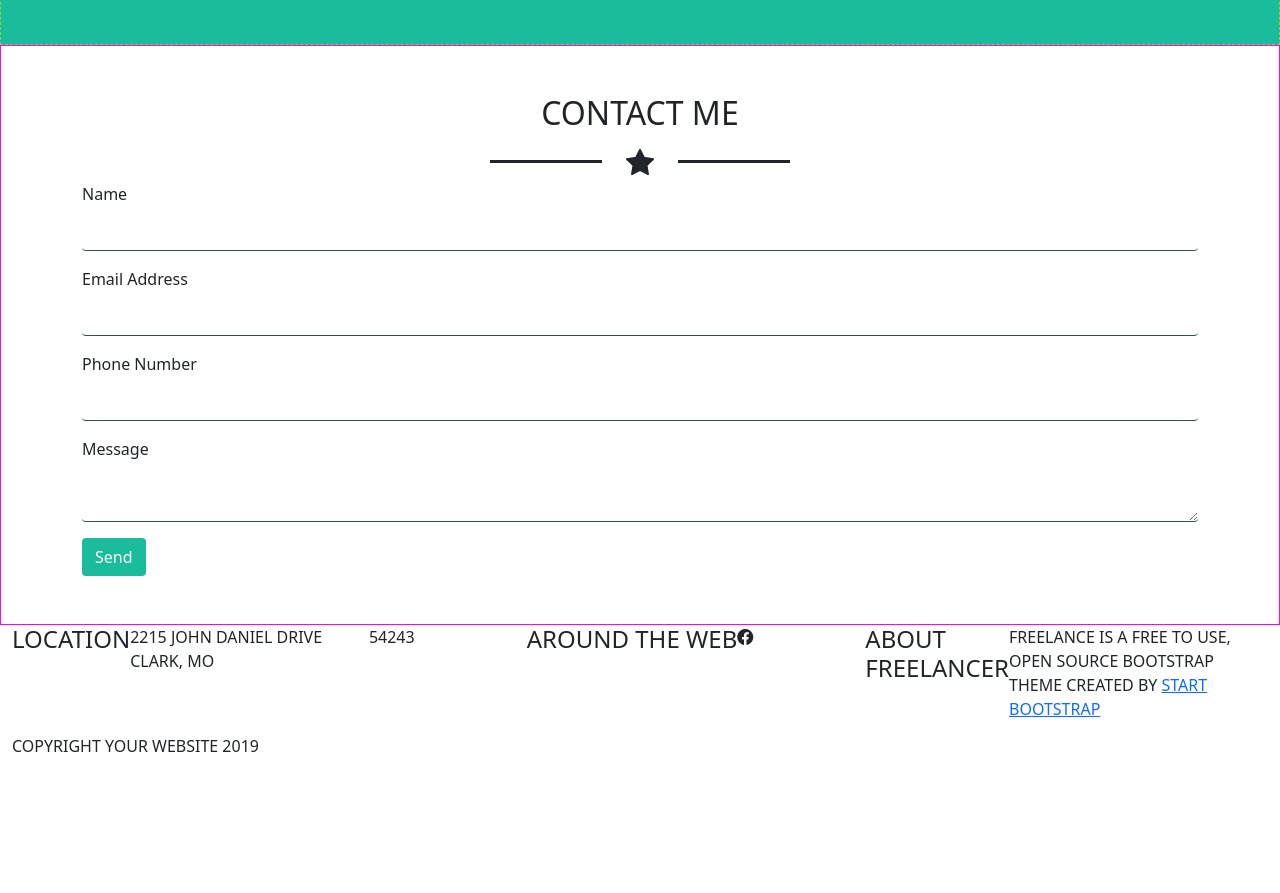
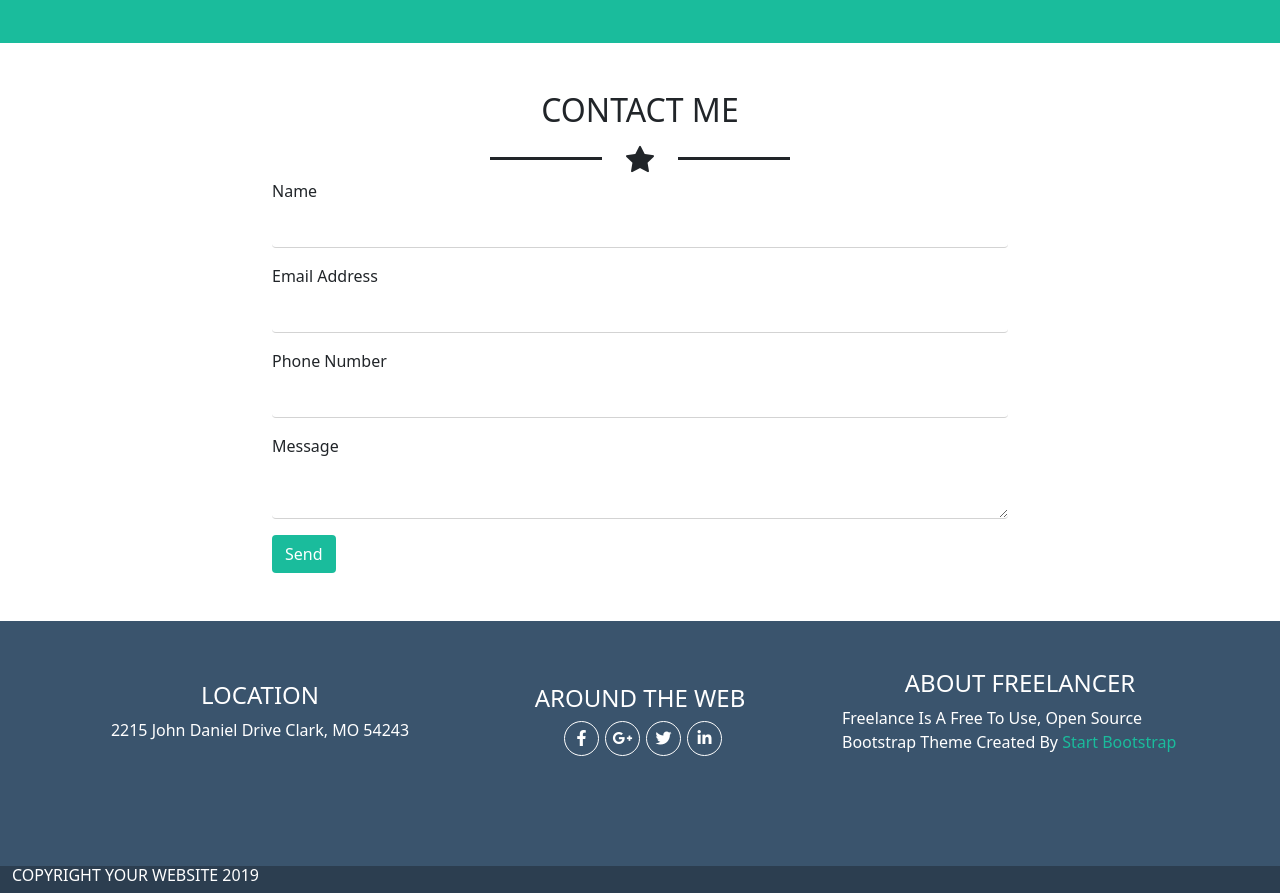
Before and after one commit to FrancescoCina/html-css-bootstrap-freelancer, a plain HTML site: page index.html in a window 1280 px wide. Shown: the part 1580-2473 px from the top of the page. Before the commit the page ends 2345 px from the top, so only its background shows below. Drawn offline with nearby package versions, Linux system fonts and the light colour scheme.

Commit message:
da finire top-footer

```diff
--- a/css/style.css
+++ b/css/style.css
@@ -14,19 +14,16 @@
 }
 
 
+.water-green{
+    color:#1abc9c;
+}
+
+
+
 .jumbotron-image{
    width: 200px;
    height: 200px;
 }
-
-#about{
-    border: 1px dashed yellowgreen;
-}
-
-#contact{
-    border: 1px solid fuchsia;
-}
-
 
 .right-line{
     height: 3px;
@@ -59,9 +56,23 @@
     background-color: #fff;
 }
 
+.form-control{
+    border:0;
+    border-bottom: 1px solid lightgray;
+}
 
 
-.form-control{
-    border:0;
-    border-bottom: 1px solid darkslategrey;
+.social-icon{
+    border: 1px solid white;
+    width: 35px;
+    height: 35px;
+    position: relative;
+    margin-left: 6px;
 }
+
+.fab{
+    position: absolute;
+    top: 50%;
+    left:50%;
+    transform: translate(-50% , -50%);
+}
--- a/index.html
+++ b/index.html
@@ -5,6 +5,7 @@
     <meta http-equiv="X-UA-Compatible" content="IE=edge">
     <meta name="viewport" content="width=device-width, initial-scale=1.0">
     <title>Document</title>
+    <link rel="stylesheet" href="https://cdnjs.cloudflare.com/ajax/libs/font-awesome/5.15.3/css/all.min.css" referrerpolicy="no-referrer" />
     <link rel="stylesheet" href="https://cdn.jsdelivr.net/npm/bootstrap-icons@1.5.0/font/bootstrap-icons.css">
     <link href="https://cdn.jsdelivr.net/npm/bootstrap@5.0.1/dist/css/bootstrap.min.css" rel="stylesheet" integrity="sha384-+0n0xVW2eSR5OomGNYDnhzAbDsOXxcvSN1TPprVMTNDbiYZCxYbOOl7+AMvyTG2x" crossorigin="anonymous">
     <link rel="stylesheet" href="./css/style.css">
@@ -146,6 +147,7 @@
                     </div>
                 </div>
                 <div class="row">
+                    <div class="col-12 offset-md-2 col-md-8">
                         <form class="text-capitalize">
                             <div class="mb-3">
                               <label for="name" class="form-label">Name</label>
@@ -168,35 +170,49 @@
                         </form>
                     </div>
                 </div>
+            </div>
         </section>
 
         <!-- FOOTER -->
 
-    <footer>
-        <div class="container-fluid">
-            <div class="row">
-                <div class="col-12 col-md-4 d-flex justify-content-center">
+    <footer class="text-white">
+        <div class="container-fluid bg-footer-top-blue">
+            <div class="container container-md container-lg my-5">
+                <div class="row align-items-center py-5">
+                    <div class="col-12 col-md-4 text-center">
                         <h4>Location</h4>
-                    <p>2215 John Daniel Drive Clark, MO</p>
-                    <p>54243</p>
+                        <p class="text-capitalize">2215 John Daniel Drive Clark, MO 54243</p>
                     </div>
-                <div class="col-12 col-md-4 d-flex justify-content-center">
-                    <h4>Around the web</h4>
-                    <div class="social-buttons">
-                        <div class="facebook rounded-circle"><i class="bi bi-facebook"></i></div>
-
+                    <div class="col-12 col-md-4">
+                        <h4 class="text-center">Around the web</h4>
+                        <div class="social-buttons d-flex justify-content-center">
+                            <div class="social-icon rounded-circle">
+                                <i class="fab fa-facebook-f"></i>
+                            </div>
+                            <div class="social-icon rounded-circle">
+                                <i class="fab fa-google-plus-g"></i>
+                            </div>
+                            <div class="social-icon rounded-circle">
+                                <i class="fab fa-twitter"></i>
+                            </div>
+                            <div class="social-icon rounded-circle">
+                                <i class="fab fa-linkedin-in"></i>
                             </div>
                         </div>
-                <div class="col-12 col-md-4 d-flex justify-content-center">
-                    <h4>About Freelancer</h4>
-                    <p>Freelance is a free to use, open source Bootstrap theme created by <a href="https://getbootstrap.com/docs/5.0/getting-started/introduction/">Start Bootstrap</a></p>
+                    </div>
+                    <div class="col-12 col-md-4">
+                        <h4 class="text-center">About Freelancer</h4>
+                        <p class="text-capitalize">Freelance is a free to use, open source Bootstrap theme created by <a class="text-decoration-none water-green" href="https://getbootstrap.com/docs/5.0/getting-started/introduction/" target="blank
+                            ">Start Bootstrap</a></p>
                     </div>
                 </div>
-            <div class="row credits">
+            </div>
+                <div class="row credits bg-dark-blue">
                     <div class="col-12">
                         <h6>Copyright Your Website 2019</h6>
                     </div>
                 </div>
+
         </div>
     </footer>
 </body>
```
Lines whose indentation alone changed are shown as unchanged.
